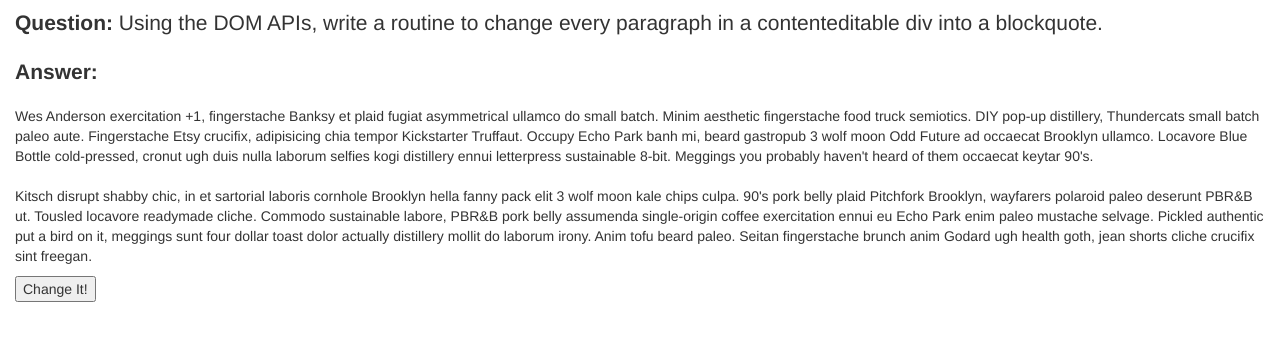
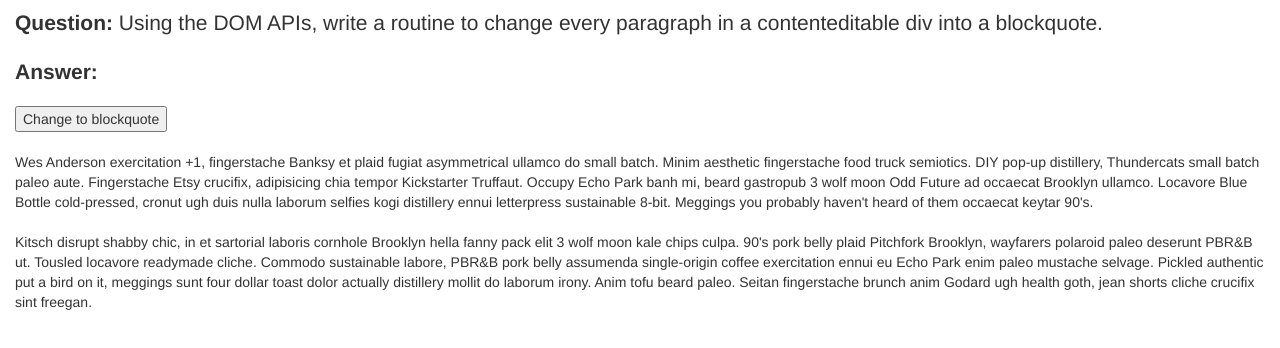
Before and after one commit to StephenJayYoung/CodeQuiz, a website: page Problem2.html in a window 1280 px wide. Shown: the part 154-502 px from the top of the page. Drawn offline with Linux system fonts and the light colour scheme.

Commit message:
minor style changes

```diff
--- a/Problem2.html
+++ b/Problem2.html
@@ -67,7 +67,9 @@
     </div>
   </div>
 
-
+<button onclick="changeToBlockquote()">Change to blockquote</button>
+<br>
+<br>
 	<div class ="row-fluid">
 		<div class="span4 contentEditable">
             <p contenteditable="true" id="change">
@@ -78,8 +80,6 @@
         </p>
 	</div>
 </div>
-
-<button onclick="changeToBlockquote()">Change It!</button>
 
 
 <script>
```
